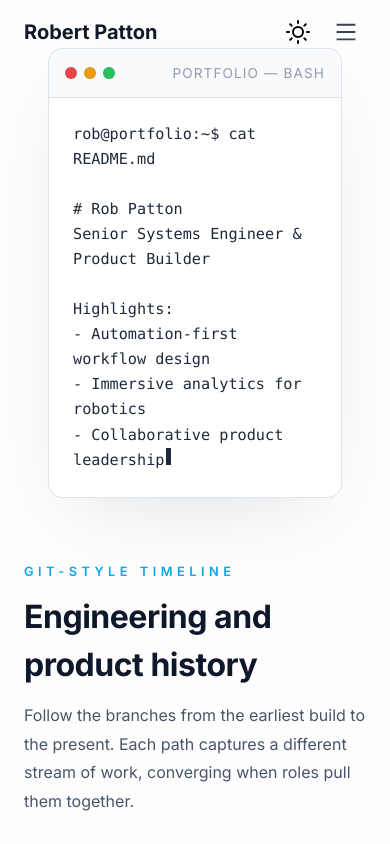
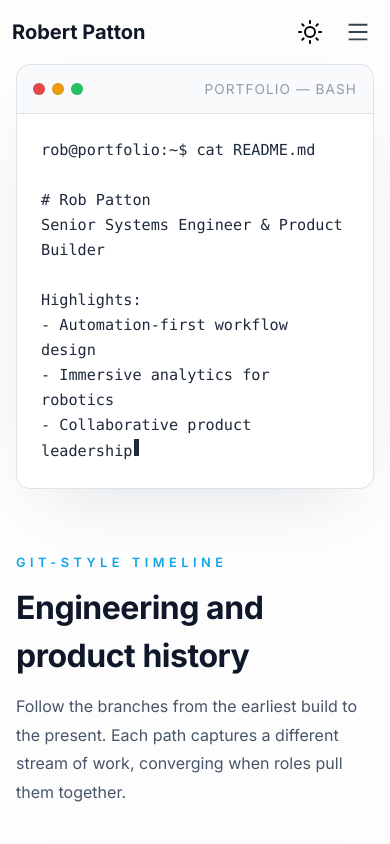
Before and after one commit to rpattn/rpatton, a Next.js app: page / in a window 390 px wide. Shown: the top 844 px of the page. Built offline with nearby package versions, Linux system fonts and the light colour scheme.

Commit message:
terminal styling fix

```diff
--- a/src/app/globals.css
+++ b/src/app/globals.css
@@ -9,7 +9,7 @@ html{scroll-behavior:smooth}
 :root {
   /* Global layout variables */
   --content-max-width: 1280px;
-  --content-padding-x-sm: 1.5rem; /* px-6 (default for small screens) */
+  --content-padding-x-sm: 0.75rem; /* px-3 (default for small screens) */
   --content-padding-x-md: 2.5rem; /* md:px-10 */
   --content-padding-x-lg: 4rem; /* lg:px-16 */
   --content-padding-x-xl: 8rem; /* xl:px-32 */
--- a/src/app/page.module.css
+++ b/src/app/page.module.css
@@ -19,11 +19,14 @@
   --timeline-minimal-text: #1f2937;
   --timeline-minimal-muted: rgba(31, 41, 55, 0.68);
   --timeline-minimal-description: #4b5563;
-  --timeline-location-dot: rgba(148, 163, 184, 0.7);
+  --timeline-location-dot: #94a3b8b3;
   display: flex;
   flex-direction: column;
   gap: 4rem;
-  padding: 3rem 1.5rem 6rem;
+  padding-bottom: 6rem; /* Keep bottom padding */
+  padding-top: 2rem;
+  padding-left: 1rem;
+  padding-right: 1rem;
   color: var(--timeline-text-strong);
 }
 
@@ -36,6 +39,12 @@
 @media (min-width: 1024px) {
   .page {
     padding: 5rem 4.5rem 8rem;
+  }
+}
+
+@media (max-width: 767px) {
+  .hero {
+    padding-top: 2rem; /* Add top padding to hero on small screens */
   }
 }
 
--- a/src/app/page.tsx
+++ b/src/app/page.tsx
@@ -383,8 +383,8 @@ const Page = () => {
   return (
     <>
       <Header />
-      <main className={`${styles.page} pt-16`}>
-        <section className={`${styles.hero} max-w-[var(--content-max-width)] mx-auto px-[var(--content-padding-x-sm)] sm:px-[var(--content-padding-x-md)] lg:px-[var(--content-padding-x-lg)] xl:px-[var(--content-padding-x-xl)]`}
+      <main className={`${styles.page} pt-8`}>
+        <section className={`${styles.hero} max-w-[var(--content-max-width)] mx-auto sm:px-0 lg:px-[var(--content-padding-x-lg)] xl:px-[var(--content-padding-x-xl)]`}
           aria-labelledby="hero-title">
           <h1 id="hero-title" className={styles.heroTitleSr}>
             Rob Patton - systems engineer building automation-first tooling
```
